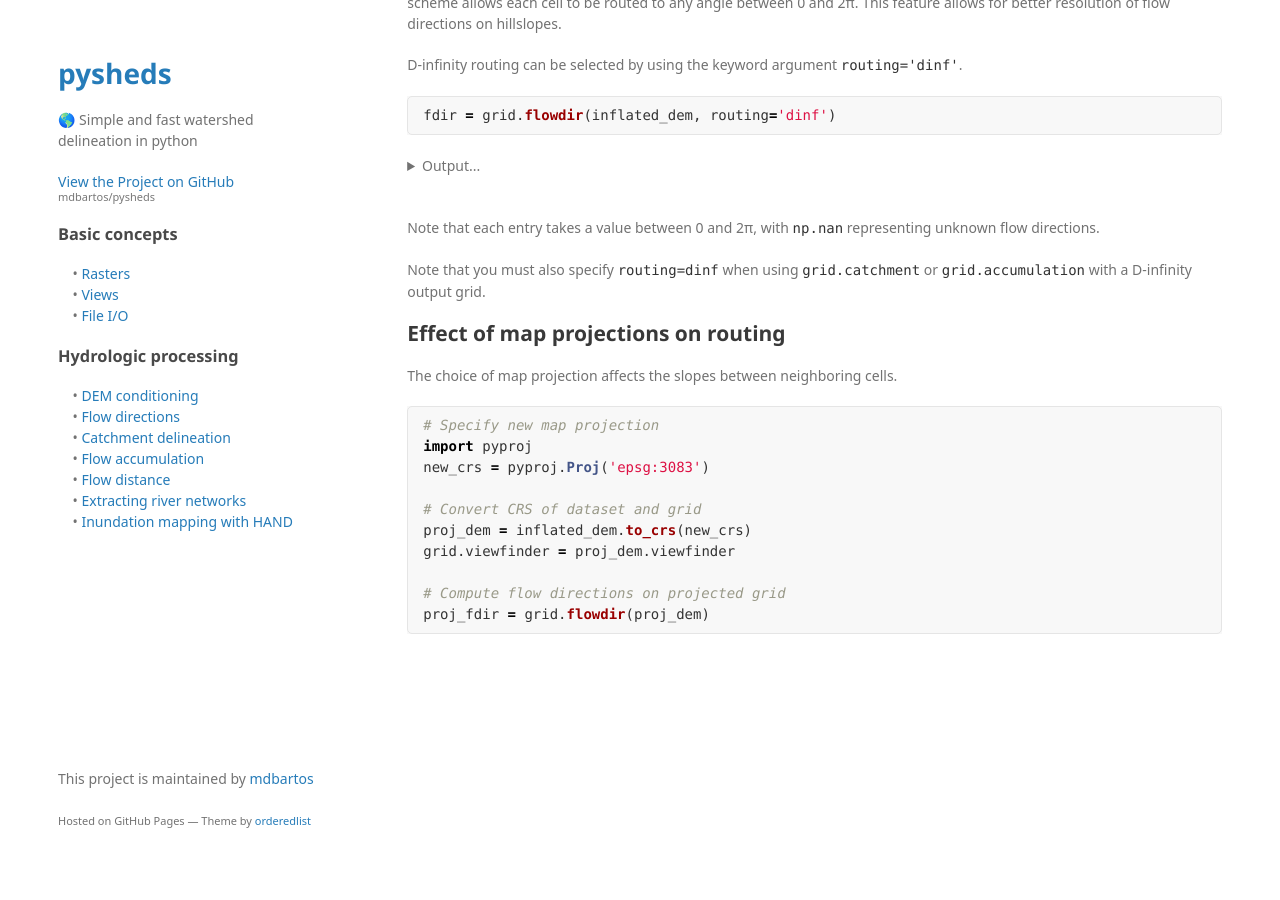
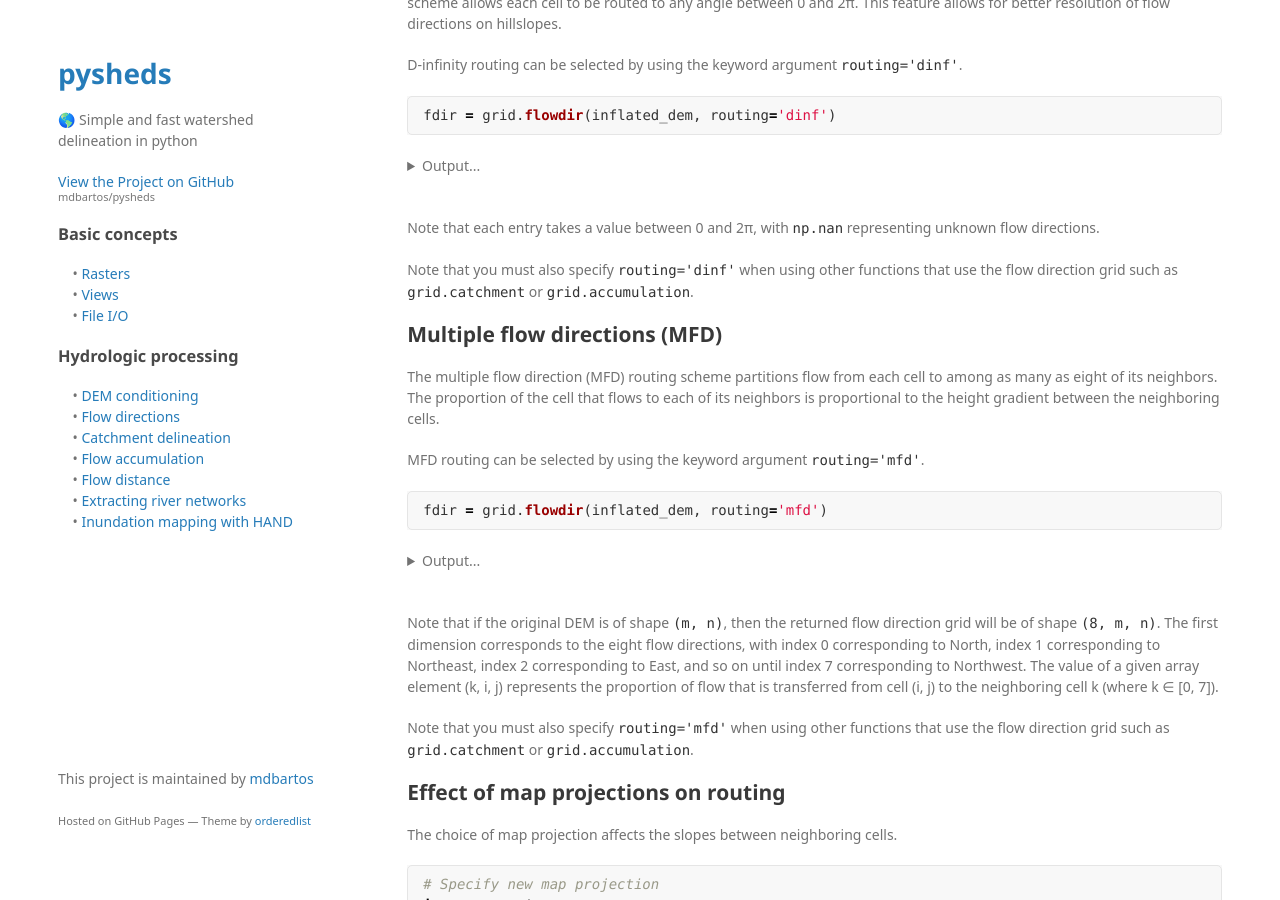
Before and after one commit to mdbartos/pysheds, a Jekyll site: the page built from docs/flow-directions.md, in a window 1280 px wide and 900 px high, scrolled down 1412 px. Built offline with Jekyll 4.4.1, drawn with Linux system fonts in a browser that asks for light colours; some web fonts are replaced; a script that is not in the unit is left out.

Commit message:
Update flow direction docs with MFD

````diff
--- a/docs/flow-directions.md
+++ b/docs/flow-directions.md
@@ -135,7 +135,121 @@
 
 Note that each entry takes a value between 0 and 2π, with `np.nan` representing unknown flow directions.
 
-Note that you must also specify `routing=dinf` when using `grid.catchment` or `grid.accumulation` with a D-infinity output grid.
+Note that you must also specify `routing='dinf'` when using other functions that use the flow direction grid such as `grid.catchment` or `grid.accumulation`.
+
+## Multiple flow directions (MFD)
+
+The multiple flow direction (MFD) routing scheme partitions flow from each cell to among as many as eight of its neighbors. The proportion of the cell that flows to each of its neighbors is proportional to the height gradient between the neighboring cells.
+
+MFD routing can be selected by using the keyword argument `routing='mfd'`.
+
+```python
+fdir = grid.flowdir(inflated_dem, routing='mfd')
+```
+
+<details>
+<summary>Output...</summary>
+<p>
+
+<pre>
+fdir
+
+MultiRaster([[[0.        , 0.        , 0.        , ..., 0.        ,
+               0.        , 0.        ],
+              [0.        , 0.37428797, 0.41595555, ..., 0.        ,
+               0.        , 0.        ],
+              [0.        , 0.35360402, 0.42297009, ..., 0.06924557,
+               0.        , 0.        ],
+              ...,
+              [0.        , 0.        , 0.        , ..., 0.        ,
+               0.        , 0.        ],
+              [0.        , 0.        , 0.        , ..., 0.        ,
+               0.        , 0.        ],
+              [0.        , 0.        , 0.        , ..., 0.        ,
+               0.        , 0.        ]],
+
+             [[0.        , 0.        , 0.        , ..., 0.        ,
+               0.        , 0.        ],
+              [0.        , 0.36288963, 0.33088875, ..., 0.06863035,
+               0.        , 0.        ],
+              [0.        , 0.40169546, 0.36123674, ..., 0.23938736,
+               0.17013502, 0.        ],
+              ...,
+              [0.        , 0.00850506, 0.10102002, ..., 0.        ,
+               0.        , 0.        ],
+              [0.        , 0.        , 0.04147018, ..., 0.        ,
+               0.        , 0.        ],
+              [0.        , 0.        , 0.        , ..., 0.        ,
+               0.        , 0.        ]],
+
+             [[0.        , 0.        , 0.        , ..., 0.        ,
+               0.        , 0.        ],
+              [0.        , 0.14276847, 0.06932945, ..., 0.48528137,
+               0.39806072, 0.        ],
+              [0.        , 0.1217316 , 0.06042334, ..., 0.4193337 ,
+               0.48612365, 0.        ],
+              ...,
+              [0.        , 0.1683329 , 0.28176027, ..., 0.        ,
+               0.        , 0.        ],
+              [0.        , 0.13663963, 0.24437534, ..., 0.        ,
+               0.        , 0.        ],
+              [0.        , 0.        , 0.        , ..., 0.        ,
+               0.        , 0.        ]],
+
+             ...,
+
+             [[0.        , 0.        , 0.        , ..., 0.        ,
+               0.        , 0.        ],
+              [0.        , 0.        , 0.        , ..., 0.        ,
+               0.        , 0.        ],
+              [0.        , 0.        , 0.        , ..., 0.        ,
+               0.        , 0.        ],
+              ...,
+              [0.        , 0.20829874, 0.04770285, ..., 0.29010027,
+               0.31952507, 0.        ],
+              [0.        , 0.20128372, 0.11750307, ..., 0.23404662,
+               0.28716789, 0.        ],
+              [0.        , 0.        , 0.        , ..., 0.        ,
+               0.        , 0.        ]],
+
+             [[0.        , 0.        , 0.        , ..., 0.        ,
+               0.        , 0.        ],
+              [0.        , 0.        , 0.        , ..., 0.        ,
+               0.        , 0.        ],
+              [0.        , 0.        , 0.        , ..., 0.        ,
+               0.        , 0.        ],
+              ...,
+              [0.        , 0.        , 0.        , ..., 0.03460397,
+               0.06389793, 0.        ],
+              [0.        , 0.0151827 , 0.        , ..., 0.        ,
+               0.06675575, 0.        ],
+              [0.        , 0.        , 0.        , ..., 0.        ,
+               0.        , 0.        ]],
+
+             [[0.        , 0.        , 0.        , ..., 0.        ,
+               0.        , 0.        ],
+              [0.        , 0.12005394, 0.18382625, ..., 0.        ,
+               0.        , 0.        ],
+              [0.        , 0.12296892, 0.15536983, ..., 0.        ,
+               0.        , 0.        ],
+              ...,
+              [0.        , 0.        , 0.        , ..., 0.        ,
+               0.        , 0.        ],
+              [0.        , 0.        , 0.        , ..., 0.        ,
+               0.        , 0.        ],
+              [0.        , 0.        , 0.        , ..., 0.        ,
+               0.        , 0.        ]]])
+</pre>
+
+</p>
+</details>
+
+<br>
+
+Note that if the original DEM is of shape `(m, n)`, then the returned flow direction grid will be of shape `(8, m, n)`. The first dimension corresponds to the eight flow directions, with index 0 corresponding to North, index 1 corresponding to Northeast, index 2 corresponding to East, and so on until index 7 corresponding to Northwest. The value of a given array element (k, i, j) represents the proportion of flow that is transferred from cell (i, j) to the neighboring cell k (where k ∈ [0, 7]).
+
+Note that you must also specify `routing='mfd'` when using other functions that use the flow direction grid such as `grid.catchment` or `grid.accumulation`.
+
 
 ## Effect of map projections on routing
 
````
